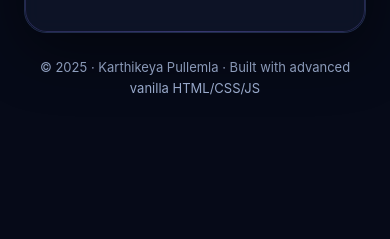
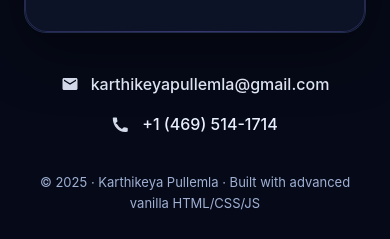
Before and after one commit to karthik-35/portfolio, a plain HTML site: page index.html in a window 390 px wide. Shown: the part 5229-5468 px from the top of the page. Before the commit the page ends 5353 px from the top, so only its background shows below. Drawn offline with Linux system fonts and the light colour scheme.

Commit message:
Updated email, phone at the end of the page

```diff
--- a/index.html
+++ b/index.html
@@ -98,6 +98,36 @@
       .trow .tcontent{grid-column:1}
       .trow .tmeta{left:-6px!important;right:auto}
     }
+
+    /* Bottom contact bar */
+.contact-bar{
+  display:flex;
+  flex-direction:column;
+  align-items:center;
+  gap:14px;
+  padding:26px 0 10px;
+  margin-top:12px;
+}
+.contact-line{
+  display:flex;
+  align-items:center;
+  gap:12px;
+}
+.contact-line .ico{
+  width:18px;
+  height:18px;
+  fill:currentColor;
+  opacity:.9;
+  flex:0 0 auto;
+}
+.contact-link{
+  color:var(--ink);
+  font-weight:500;          /* matches your screenshot’s bold label */
+  text-decoration:none;
+}
+.contact-link:hover{ text-decoration:underline; }
+
+
   </style>
 </head>
 <body>
@@ -274,6 +304,30 @@
       <p class="muted" style="margin-top:18px;font-size:13px">Your privacy is important to me. Email or phone works great; happy to share more details on request.</p>
     </section>
 
+    <section class="contact-bar" aria-label="Contact">
+  <div class="contact-line">
+    <!-- Mail icon -->
+    <svg class="ico" viewBox="0 0 24 24" aria-hidden="true">
+      <path d="M20 4H4c-1.1 0-2 .9-2 2v12c0 1.1.9 2 2 2h16c1.1 0 2-.9 2-2V6c0-1.1-.9-2-2-2zm0 4-8 5L4 8V6l8 5 8-5v2z"/>
+    </svg>
+    <a class="contact-link" href="mailto:karthikeyapullemla@gmail.com">
+      karthikeyapullemla@gmail.com
+    </a>
+  </div>
+
+  <div class="contact-line">
+    <!-- Phone icon -->
+    <svg class="ico" viewBox="0 0 24 24" aria-hidden="true">
+      <path d="M6.62 10.79a15.05 15.05 0 006.59 6.59l2.2-2.2a1 1 0 011.02-.24 11.36 11.36 0 003.56.57 1 1 0 011 1v3.65a1 1 0 01-1 1C10.07 22.97 1.03 13.93 1.04 3.01a1 1 0 011-1H5.7a1 1 0 011 1c0 1.24.2 2.43.57 3.56a1 1 0 01-.25 1.02l-2.4 2.2z"/>
+    </svg>
+    <a class="contact-link" href="tel:+14695141714">
+      +1 (469) 514-1714
+    </a>
+  </div>
+</section>
+
+
+
     <footer style="text-align:center;color:var(--muted);font-size:13px;margin-top:24px">© <span id="year"></span> · Karthikeya Pullemla · Built with advanced vanilla HTML/CSS/JS</footer>
   </main>
 
```
